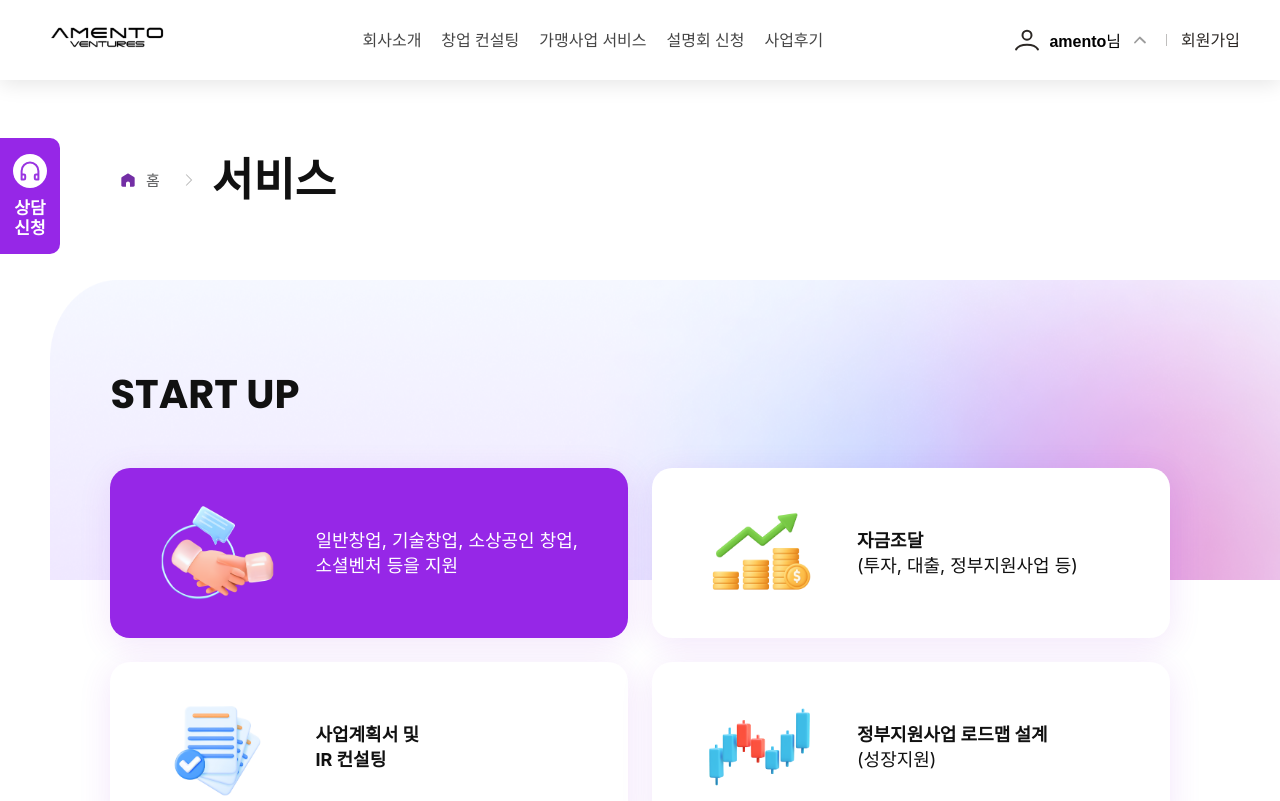
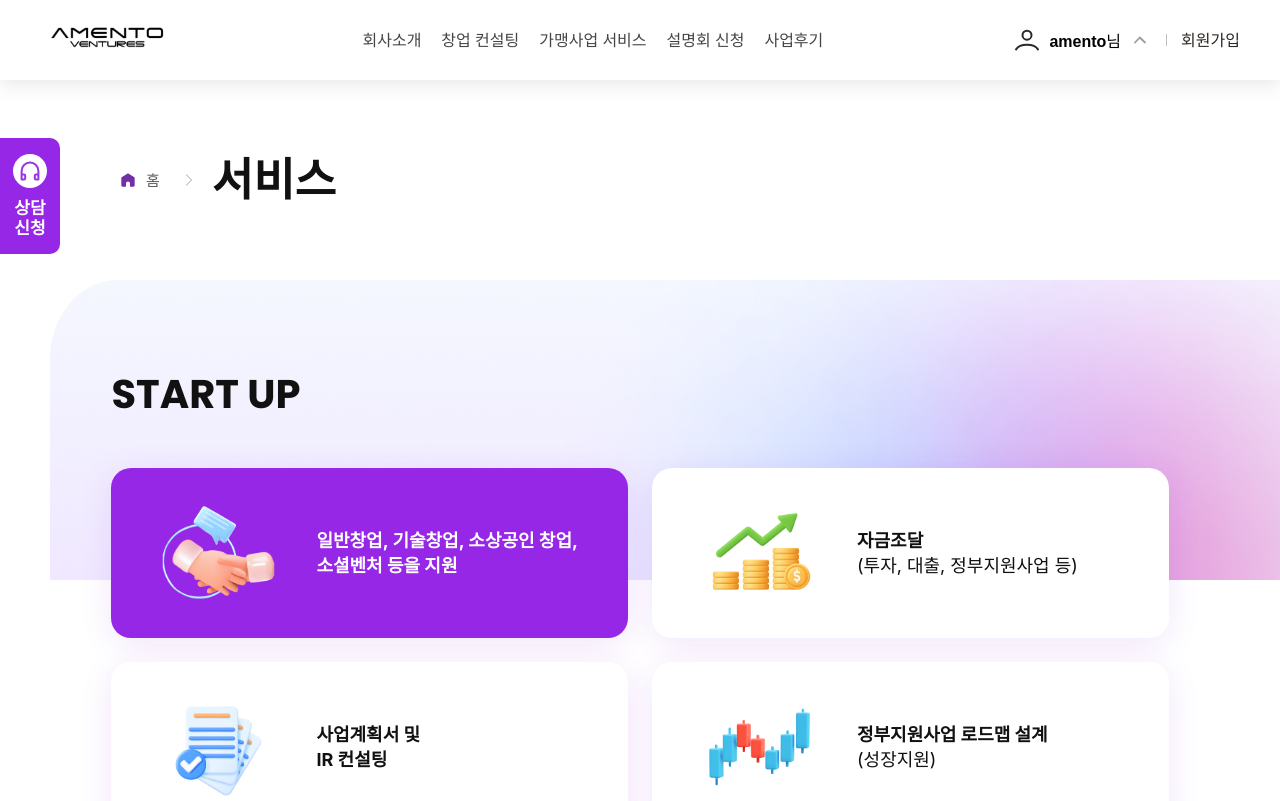
Before and after one commit to kimyeji89/amento, a React (Create React App) app: page /service in a window 1280 px wide. Shown: the top 801 px of the page. Built offline with nearby package versions, Linux system fonts and the light colour scheme; a web font is replaced by a local one.

Commit message:
[MOD] 폰트 굵기, 폼 타입 수정

```diff
--- a/src/pages/JoinDetailPage/JoinDetailPage.jsx
+++ b/src/pages/JoinDetailPage/JoinDetailPage.jsx
@@ -26,7 +26,7 @@
         <div css={div_line} />
 
         <div css={form_wrapper_select}>
-          <FormInput label="업체명" />
+          <FormInput label="업체명" isDetailForm />
           <div css={col}>
             <div css={row}>
               <FormInput label="희망업종" isDetailForm />
--- a/src/pages/ServicePage/ServiceSection1.jsx
+++ b/src/pages/ServicePage/ServiceSection1.jsx
@@ -40,9 +40,11 @@
                 alt="handshake"
               />
               <p>
-                일반창업, 기술창업, 소상공인 창업,
-                <br />
-                소셜벤처 등을 지원
+                <span>
+                  일반창업, 기술창업, 소상공인 창업,
+                  <br />
+                  소셜벤처 등을 지원
+                </span>
               </p>
             </div>
             <div css={content}>
```
